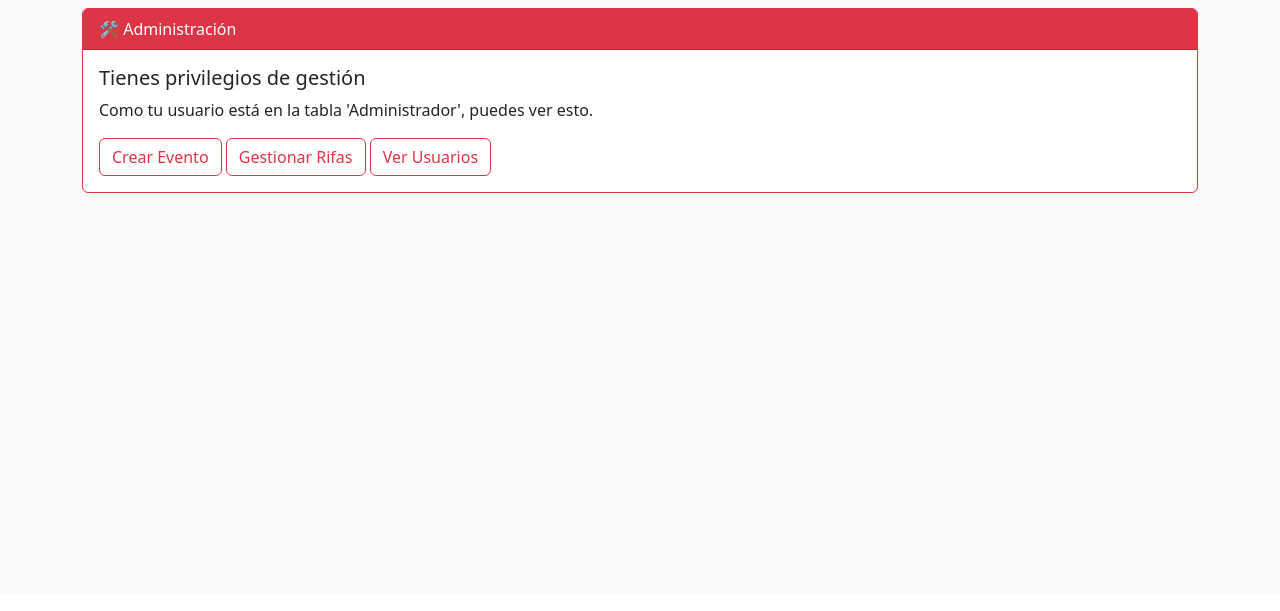
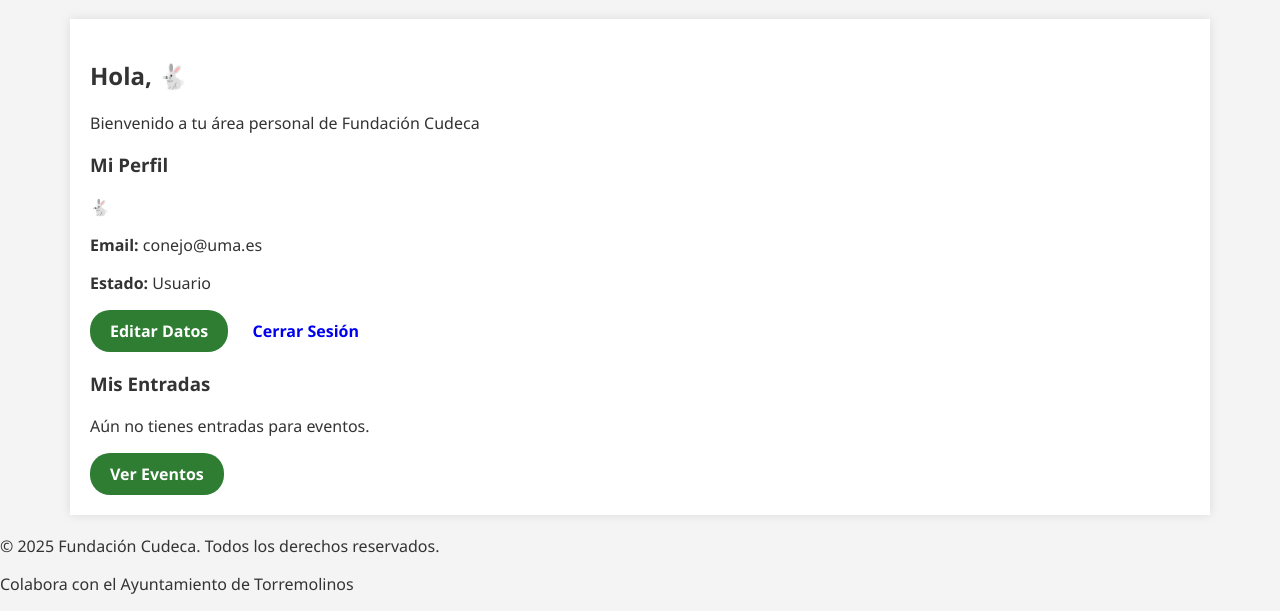
Before and after one commit to Raquitake/ADAp-Project, a Flask app: page /dashboard in a window 1280 px wide. Shown: the part 206-817 px from the top of the page. Before the commit the page ends 399 px from the top, so only its background shows below. Run offline with Flask 3, Linux system fonts and the light colour scheme; a user stored in the database is signed in.

Commit message:
mi version

```diff
--- a/SRC/baseDatos/app.py
+++ b/SRC/baseDatos/app.py
@@ -1,7 +1,7 @@
 from flask import Flask, render_template, redirect, url_for, request, flash
 from flask_login import LoginManager, login_user, logout_user, login_required, current_user
 from werkzeug.security import generate_password_hash, check_password_hash
-from models import db, Usuario, Administrador
+from models import db, Usuario, Administrador, Evento, Entrada  # Importamos modelos necesarios
 
 app = Flask(__name__)
 app.config['SECRET_KEY'] = 'tu_clave_secreta_muy_segura'
@@ -19,20 +19,90 @@ login_manager.init_app(app)
 def load_user(user_id):
     return Usuario.query.get(int(user_id))
 
-# --- RUTAS ---
+# --- RUTAS PRINCIPALES ---
+
 @app.route('/')
 def index():
-    if current_user.is_authenticated:
+    # BocetoHome
+    return render_template('index.html')
+
+@app.route('/quienes-somos')
+def quienes_somos():
+    # BocetoUS (Misión, Historia, Equipo)
+    return render_template('quienes_somos.html')
+
+@app.route('/contacto')
+def contacto():
+    # BocetoContacto
+    return render_template('contacto.html')
+
+# --- RUTAS DE EVENTOS ---
+
+@app.route('/eventos')
+def eventos():
+    # (listado)Eventos
+    lista_eventos = Evento.query.all()
+    return render_template('eventos.html', eventos=lista_eventos)
+
+@app.route('/evento/<int:id>')
+def ver_evento(id):
+    # verEvento
+    evento = Evento.query.get_or_404(id)
+    return render_template('ver_evento.html', evento=evento)
+
+@app.route('/evento/comprar/<int:id_evento>', methods=['GET', 'POST'])
+@login_required
+def pago_entrada(id_evento):
+    # pagoEntrada
+    evento = Evento.query.get_or_404(id_evento)
+    if request.method == 'POST':
+        cantidad_entradas = int(request.form.get('cantidad', 1))
+        # Aquí iría la lógica de pasarela de pago real
+        # Por ahora simulamos la creación de entradas
+        for _ in range(cantidad_entradas):
+            nueva_entrada = Entrada(
+                precio=20.0, # Precio ejemplo
+                id_evento=evento.id,
+                id_comprador=current_user.id,
+                codigo_qr="QR_GENERADO_SIMULADO"
+            )
+            db.session.add(nueva_entrada)
+        db.session.commit()
+        flash('¡Entradas compradas con éxito!')
         return redirect(url_for('dashboard'))
-    return redirect(url_for('login'))
+
+    return render_template('pago_entrada.html', evento=evento)
+
+# --- RUTAS DE SOCIOS / DONACIONES ---
+
+@app.route('/hazte-socio', methods=['GET', 'POST'])
+def hazte_socio():
+    # BocetoHazteSocio_Persona y Empresa
+    if request.method == 'POST':
+        # Lógica para procesar el formulario de socio
+        flash('Gracias por tu solicitud de socio. Te contactaremos pronto.')
+        return redirect(url_for('index'))
+    return render_template('hazte_socio.html')
+
+@app.route('/donar')
+def donar():
+    # Reutilizamos la vista de socios o una simplificada
+    return redirect(url_for('hazte_socio'))
+
+# --- RUTAS DE AUTENTICACIÓN (Tus rutas originales mejoradas) ---
 
 @app.route('/registro', methods=['GET', 'POST'])
 def registro():
     if request.method == 'POST':
         email = request.form.get('email')
-        nombre = request.form.get('nombre')
+        # En el boceto registro hay nombre? Asumiremos que se usa parte del email o se añade el campo
+        nombre = request.form.get('nombre', email.split('@')[0])
         password = request.form.get('password')
-        tipo_usuario = request.form.get('tipo')
+        password_repeat = request.form.get('password_repeat')
+
+        if password != password_repeat:
+            flash('Las contraseñas no coinciden')
+            return render_template('registro.html')
 
         usuario_existente = Usuario.query.filter_by(correo_electronico=email).first()
         if usuario_existente:
@@ -47,11 +117,6 @@ def registro():
         )
         db.session.add(nuevo_usuario)
         db.session.commit()
-
-        if tipo_usuario == 'admin':
-            nuevo_admin = Administrador(id_usuario=nuevo_usuario.id)
-            db.session.add(nuevo_admin)
-            db.session.commit()
 
         login_user(nuevo_usuario)
         return redirect(url_for('dashboard'))
@@ -87,4 +152,16 @@ def logout():
 if __name__ == '__main__':
     with app.app_context():
         db.create_all()
+
+        # --- DATOS DE PRUEBA (SOLO PARA VER QUE FUNCIONA) ---
+        if not Evento.query.first():
+            evento_demo = Evento(
+                nombre_evento="Gala Benéfica James Bond",
+                localizacion="Rotary Club Marbella",
+                fecha=None, # Pon un datetime real aquí
+                informacion="Una velada inolvidable..."
+            )
+            db.session.add(evento_demo)
+            db.session.commit()
+
     app.run(debug=True)
--- /dev/null
+++ b/SRC/baseDatos/static/css/style.css
@@ -0,0 +1,107 @@
+:root {
+    --primary-green: #4CAF50;
+    --dark-green: #2E7D32;
+    --accent-yellow: #FFC107;
+    --text-color: #333;
+    --bg-light: #f4f4f4;
+}
+
+body {
+    font-family: 'Segoe UI', Tahoma, Geneva, Verdana, sans-serif;
+    margin: 0;
+    padding: 0;
+    color: var(--text-color);
+    background-color: var(--bg-light);
+}
+
+/* Header & Nav */
+header {
+    background-color: var(--primary-green);
+    color: white;
+    padding: 10px 0;
+    background-image: url('../img/sunflowers_banner.jpg'); /* Necesitarás una imagen */
+    background-size: cover;
+    background-position: center;
+}
+
+.navbar {
+    display: flex;
+    justify-content: center;
+    background-color: rgba(0,0,0,0.6);
+    padding: 10px;
+}
+
+.navbar a {
+    color: white;
+    text-decoration: none;
+    padding: 10px 20px;
+    margin: 0 5px;
+    font-weight: bold;
+    text-transform: uppercase;
+    font-size: 0.9rem;
+}
+
+.navbar a:hover, .navbar a.active {
+    background-color: var(--dark-green);
+}
+
+.logo-container {
+    text-align: left;
+    padding: 20px;
+    max-width: 1200px;
+    margin: 0 auto;
+}
+
+/* Main Content */
+.container {
+    max-width: 1100px;
+    margin: 20px auto;
+    padding: 20px;
+    background: white;
+    box-shadow: 0 0 10px rgba(0,0,0,0.1);
+}
+
+/* Botones */
+.btn {
+    display: inline-block;
+    padding: 10px 20px;
+    border-radius: 20px;
+    text-decoration: none;
+    font-weight: bold;
+    cursor: pointer;
+    border: none;
+}
+
+.btn-green { background-color: var(--dark-green); color: white; }
+.btn-yellow { background-color: var(--accent-yellow); color: #333; }
+
+/* Forms */
+.form-group { margin-bottom: 15px; }
+.form-group label { display: block; margin-bottom: 5px; font-weight: bold; }
+.form-group input, .form-group select {
+    width: 100%;
+    padding: 8px;
+    border: 1px solid #ccc;
+    border-radius: 4px;
+}
+
+/* Specific Views */
+.event-card {
+    display: flex;
+    border-bottom: 1px solid #ddd;
+    padding: 20px 0;
+}
+.event-card img { width: 150px; height: 150px; object-fit: cover; margin-right: 20px; }
+.donation-options { display: flex; gap: 10px; margin: 10px 0; }
+.donation-btn {
+    background: var(--dark-green);
+    color: white;
+    padding: 10px 20px;
+    border-radius: 20px;
+    cursor: pointer;
+}
+
+/* Tabs for Hazte Socio */
+.tabs { display: flex; gap: 10px; margin-bottom: 20px; }
+.tab-btn { background: #ddd; padding: 10px 20px; border-radius: 20px; cursor: pointer; }
+.tab-btn.active { background: var(--dark-green); color: white; }
--- a/SRC/baseDatos/templates/base.html
+++ b/SRC/baseDatos/templates/base.html
@@ -2,35 +2,48 @@
 <html lang="es">
 <head>
     <meta charset="UTF-8">
-    <title>Gestión de Eventos</title>
-    <link href="https://cdn.jsdelivr.net/npm/bootstrap@5.3.0/dist/css/bootstrap.min.css" rel="stylesheet">
+    <title>Fundación Cudeca</title>
+    <link rel="stylesheet" href="{{ url_for('static', filename='css/style.css') }}">
 </head>
-<body class="bg-light">
-    <nav class="navbar navbar-expand-lg navbar-dark bg-dark">
-        <div class="container">
-            <a class="navbar-brand" href="/">Mi Plataforma</a>
-            <div class="navbar-nav ms-auto">
-                {% if current_user.is_authenticated %}
-                    <span class="nav-item nav-link text-white">Hola, {{ current_user.nombre_usuario }}</span>
-                    <a class="nav-item nav-link btn btn-danger btn-sm text-white ms-2" href="{{ url_for('logout') }}">Salir</a>
-                {% else %}
-                    <a class="nav-item nav-link" href="{{ url_for('login') }}">Login</a>
-                    <a class="nav-item nav-link" href="{{ url_for('registro') }}">Registro</a>
-                {% endif %}
-            </div>
+<body>
+    <header>
+        <div class="logo-container">
+            <!-- Aquí iría el logo SVG o IMG -->
+            <h1>Fundación CUDECA</h1>
         </div>
-    </nav>
+        <nav class="navbar">
+            <a href="{{ url_for('index') }}">Inicio</a>
+            <a href="{{ url_for('quienes_somos') }}">Quiénes Somos</a>
+            <a href="{{ url_for('eventos') }}">Eventos</a>
+            <a href="{{ url_for('donar') }}">Donar</a>
+            <a href="{{ url_for('hazte_socio') }}">Socios</a>
+            <a href="{{ url_for('contacto') }}">Contacto</a>
+            {% if current_user.is_authenticated %}
+                <a href="{{ url_for('dashboard') }}">Mi Cuenta</a>
+                <a href="{{ url_for('logout') }}">Log Out</a>
+            {% else %}
+                <a href="{{ url_for('login') }}">Log In</a>
+            {% endif %}
+        </nav>
+    </header>
 
-    <div class="container mt-4">
+    <main class="container">
         {% with messages = get_flashed_messages() %}
             {% if messages %}
-                <div class="alert alert-warning">
-                    {{ messages[0] }}
-                </div>
+                <ul class="flashes">
+                {% for message in messages %}
+                    <li>{{ message }}</li>
+                {% endfor %}
+                </ul>
             {% endif %}
         {% endwith %}
 
         {% block content %}{% endblock %}
-    </div>
+    </main>
+
+    <footer>
+        <p>&copy; 2025 Fundación Cudeca. Todos los derechos reservados.</p>
+        <p>Colabora con el Ayuntamiento de Torremolinos</p>
+    </footer>
 </body>
 </html>
--- a/SRC/baseDatos/templates/dashboard.html
+++ b/SRC/baseDatos/templates/dashboard.html
@@ -1,48 +1,76 @@
 {% extends "base.html" %}
+
 {% block content %}
-
-<div class="text-center mb-5">
-    <h1>Panel de Control</h1>
-    <p class="lead">Bienvenido, <strong>{{ user.nombre_usuario }}</strong>.</p>
+<div class="dashboard-container">
+    <!-- Cabecera del Dashboard -->
+    <div class="dashboard-header">
+        <h2>Hola, {{ user.nombre_usuario }}</h2>
+        <p>Bienvenido a tu área personal de Fundación Cudeca</p>
     </div>
 
-{% if user.es_admin %}
-    <div class="card border-danger mb-3">
-        <div class="card-header bg-danger text-white">
-            🛠️ Administración
+    <div class="dashboard-grid">
+        <!-- Columna Izquierda: Perfil -->
+        <div class="dashboard-card profile-card">
+            <div class="card-header">
+                <h3>Mi Perfil</h3>
             </div>
             <div class="card-body">
-            <h5 class="card-title">Tienes privilegios de gestión</h5>
-            <p class="card-text">Como tu usuario está en la tabla 'Administrador', puedes ver esto.</p>
-            <div class="d-grid gap-2 d-md-block">
-                <button class="btn btn-outline-danger">Crear Evento</button>
-                <button class="btn btn-outline-danger">Gestionar Rifas</button>
-                <button class="btn btn-outline-danger">Ver Usuarios</button>
+                <div class="profile-avatar">
+                    <!-- Placeholder para avatar -->
+                    <span>{{ user.nombre_usuario[0].upper() }}</span>
+                </div>
+                <div class="profile-info">
+                    <p><strong>Email:</strong> {{ user.correo_electronico }}</p>
+                    <p><strong>Estado:</strong>
+                        {% if user.es_socio %}
+                            <span class="badge badge-gold">Socio Activo</span>
+                        {% else %}
+                            <span class="badge badge-gray">Usuario</span>
+                        {% endif %}
+                    </p>
+                    {% if user.dni_nif %}
+                    <p><strong>DNI/NIF:</strong> {{ user.dni_nif }}</p>
+                    {% endif %}
+                </div>
+                <div class="profile-actions">
+                    <a href="#" class="btn btn-green btn-small">Editar Datos</a>
+                    <a href="{{ url_for('logout') }}" class="btn btn-outline-red">Cerrar Sesión</a>
                 </div>
             </div>
         </div>
-{% else %}
-    <div class="card border-primary mb-3">
-        <div class="card-header bg-primary text-white">
-            👤 Zona de Usuario
+
+        <!-- Columna Derecha: Mis Entradas y Actividad -->
+        <div class="dashboard-card activity-card">
+            <div class="card-header">
+                <h3>Mis Entradas</h3>
             </div>
             <div class="card-body">
-            <h5 class="card-title">Bienvenido a la plataforma</h5>
-            <p class="card-text">
-                Estado de socio:
-                {% if user.es_socio %}
-                    <span class="badge bg-success">Activo</span>
+                {% if entradas %}
+                    <ul class="ticket-list">
+                        {% for entrada in entradas %}
+                        <li class="ticket-item">
+                            <div class="ticket-info">
+                                <!-- Como Entrada tiene id_evento, necesitamos acceder al objeto Evento.
+                                     Si no tienes la relación configurada en models, aquí mostramos el ID o fecha.
+                                     Idealmente usar entrada.evento.nombre_evento -->
+                                <h4>Entrada #{{ entrada.id }}</h4>
+                                <p>Precio: {{ entrada.precio }}€</p>
+                                <span class="qr-placeholder">QR: {{ entrada.codigo_qr }}</span>
+                            </div>
+                            <div class="ticket-action">
+                                <button class="btn btn-yellow btn-small">Descargar</button>
+                            </div>
+                        </li>
+                        {% endfor %}
+                    </ul>
                 {% else %}
-                    <span class="badge bg-secondary">No eres socio</span>
+                    <div class="empty-state">
+                        <p>Aún no tienes entradas para eventos.</p>
+                        <a href="{{ url_for('eventos') }}" class="btn btn-green">Ver Eventos</a>
+                    </div>
                 {% endif %}
-            </p>
-            <div class="d-grid gap-2 d-md-block">
-                <button class="btn btn-primary">Ver Eventos Disponibles</button>
-                <button class="btn btn-outline-primary">Mis Entradas</button>
-                <button class="btn btn-outline-primary">Comprar Boletos de Rifa</button>
             </div>
         </div>
     </div>
-{% endif %}
-
+</div>
 {% endblock %}
```
Also changed, not shown: SRC/baseDatos/templates/contacto.html (added, +23 -0 lines), SRC/baseDatos/templates/eventos.html (added, +21 -0 lines), SRC/baseDatos/templates/hazte_socio.html (added, +56 -0 lines), SRC/baseDatos/templates/index.html (added, +14 -0 lines), SRC/baseDatos/templates/login.html (+14 -18 lines), SRC/baseDatos/templates/pago_entrada.html (added, +34 -0 lines), SRC/baseDatos/templates/quienes_somos.html (added, +20 -0 lines), SRC/baseDatos/templates/registro.html (+17 -35 lines), SRC/baseDatos/templates/ver_evento.html (added, +19 -0 lines), Página_Intento1/Pages/base.html (added), Página_Intento1/Pages/index.html (added), SRC/baseDatos/instance/database.db, instance/database.db (added), 2 other files. Lines whose indentation alone changed are shown as unchanged.
